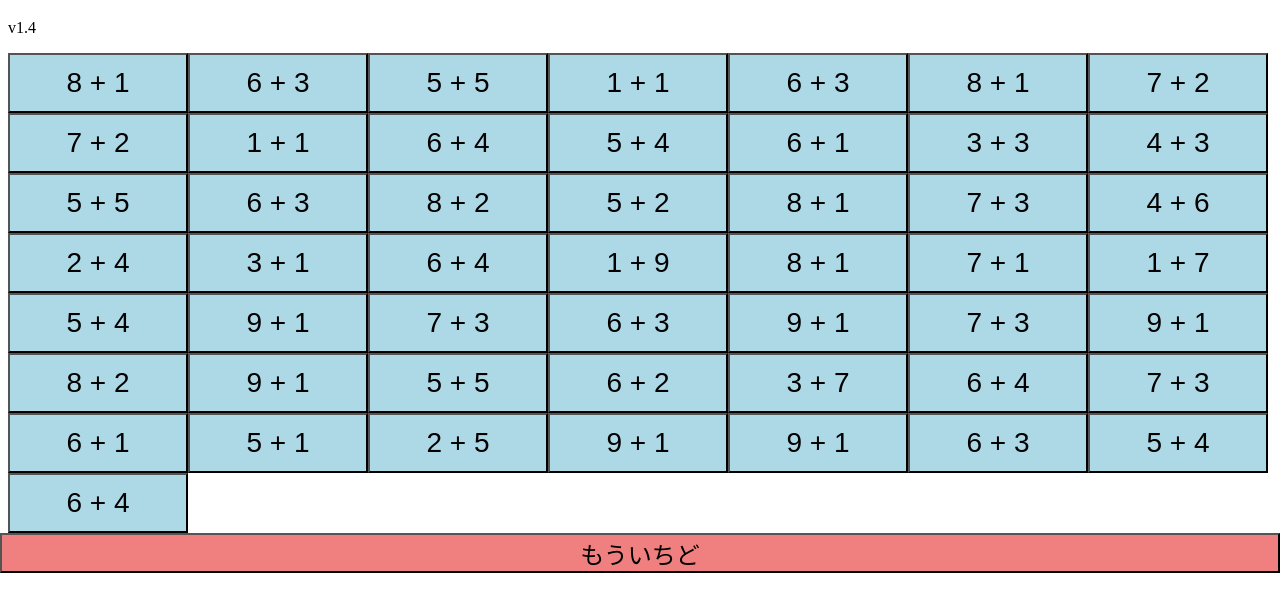
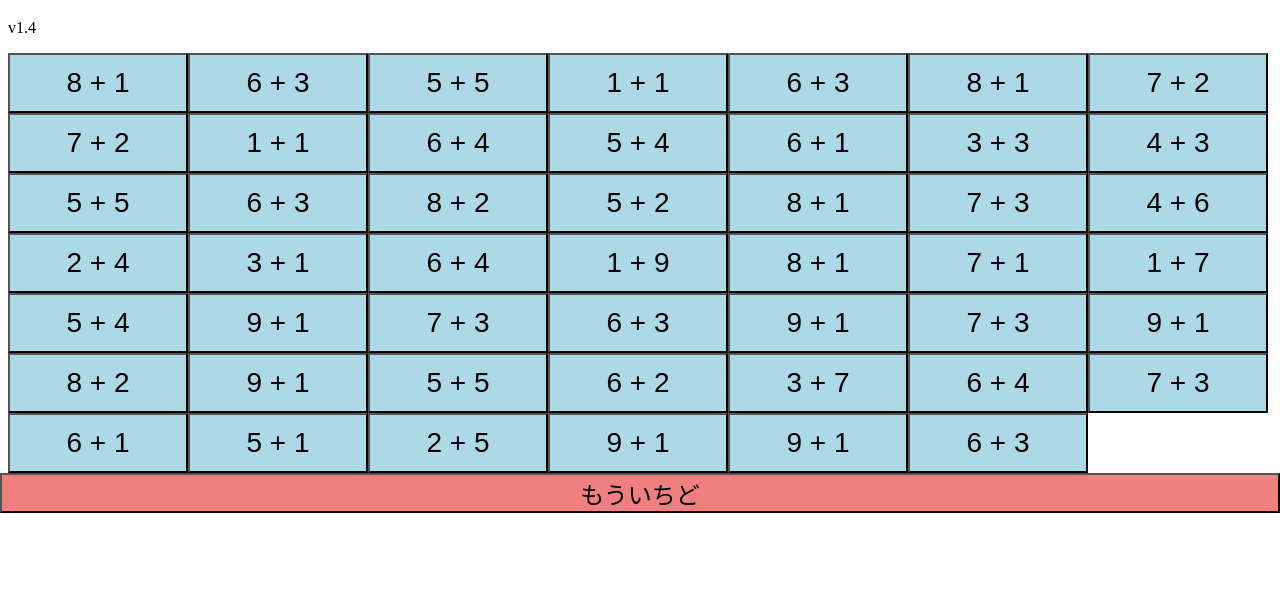
Before and after one commit to schan-lab/wa_game, a plain HTML site: page index.html in a window 1280 px wide. Shown: the part 70-682 px from the top of the page. Drawn offline with Linux system fonts and the light colour scheme.

Commit message:
Update index.html

```diff
--- a/index.html
+++ b/index.html
@@ -44,7 +44,7 @@
       location.reload();
     }
     // ボタンの数と最大値を指定
-    const buttonCount = 50;
+    const buttonCount = 48;
     const maxNumber = 9;
     function generateProblem() {
 
```
